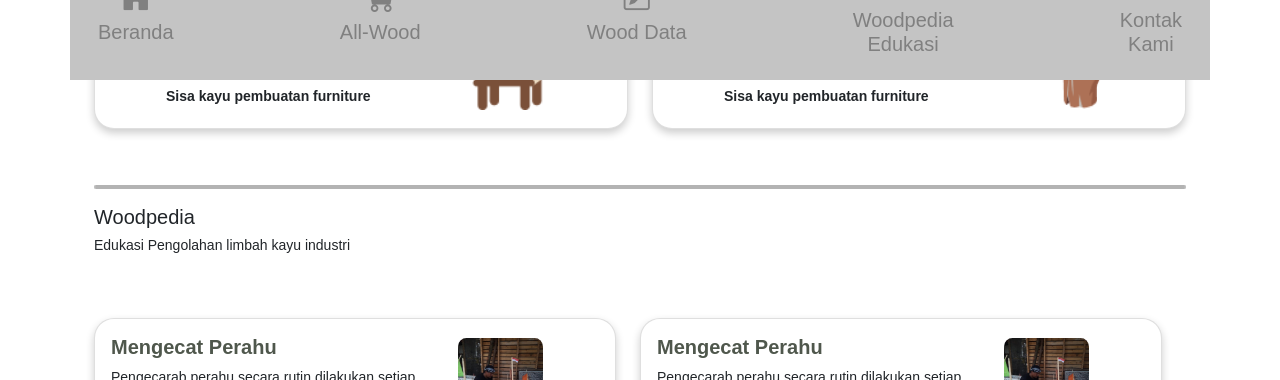
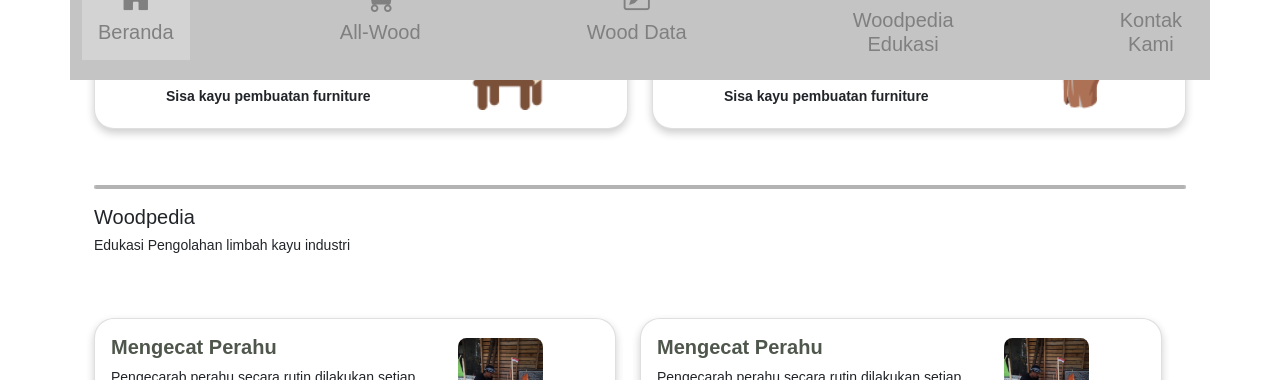
Before and after one commit to TioHalu/WOODWASTE, a plain HTML site: page web/View/Beranda.html in a window 1280 px wide. Shown: the part 720-1100 px from the top of the page. Drawn offline with nearby package versions, Linux system fonts and the light colour scheme.

Commit message:
hover active

```diff
--- a/web/View/Beranda.html
+++ b/web/View/Beranda.html
@@ -214,7 +214,7 @@
             <div class="container " style="margin-top: 200px; ">
                 <nav class="navbar container navbar-bottom fixed-bottom navbar-light ">
 
-                    <a class="nav-link " href="# ">
+                    <a class="nav-link alert-dark " href="# ">
                         <i class="bi bi-house-door-fill"></i>
                         <h5>Beranda</h5>
                     </a>
--- a/web/assets/css/style.css
+++ b/web/assets/css/style.css
@@ -31,6 +31,10 @@ p {
 
 a {
     text-align: center;
+}
+
+a:hover {
+    color-adjust: #fff;
 }
 
 .nav-link {
```
